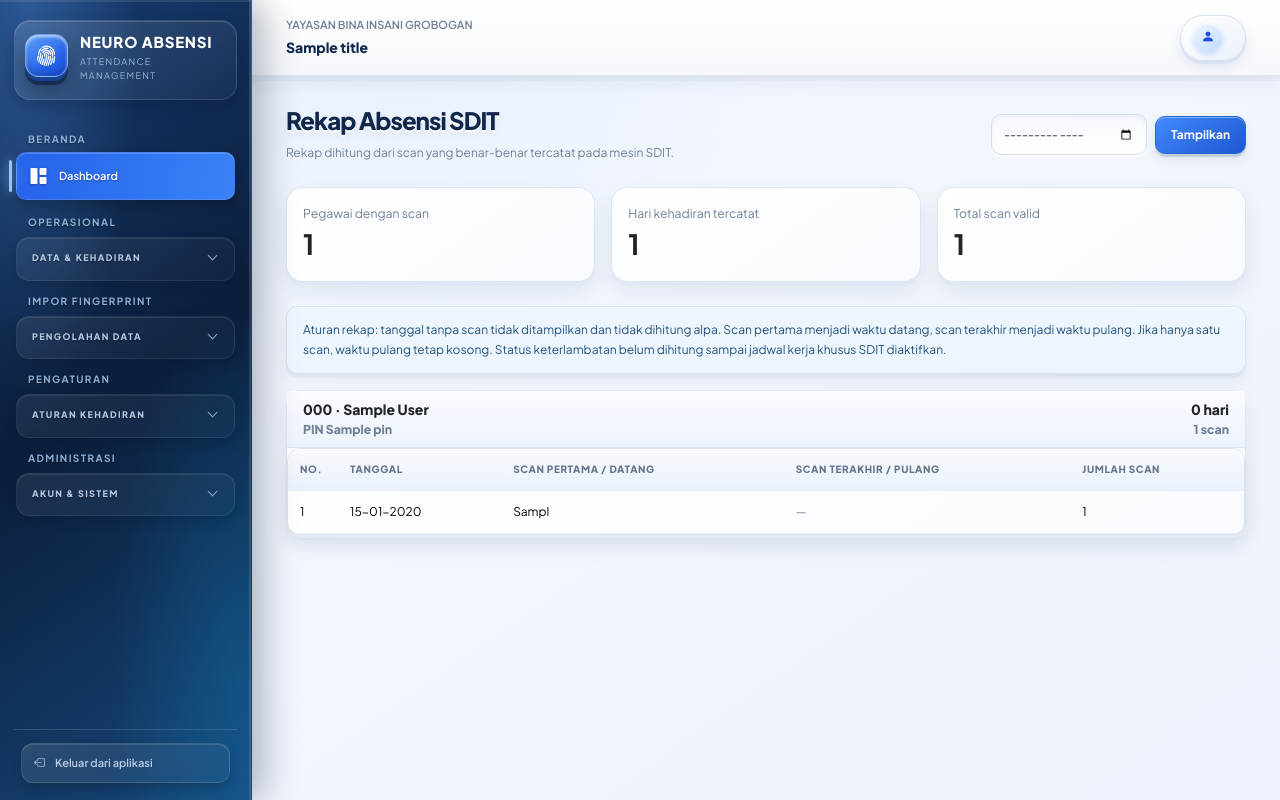
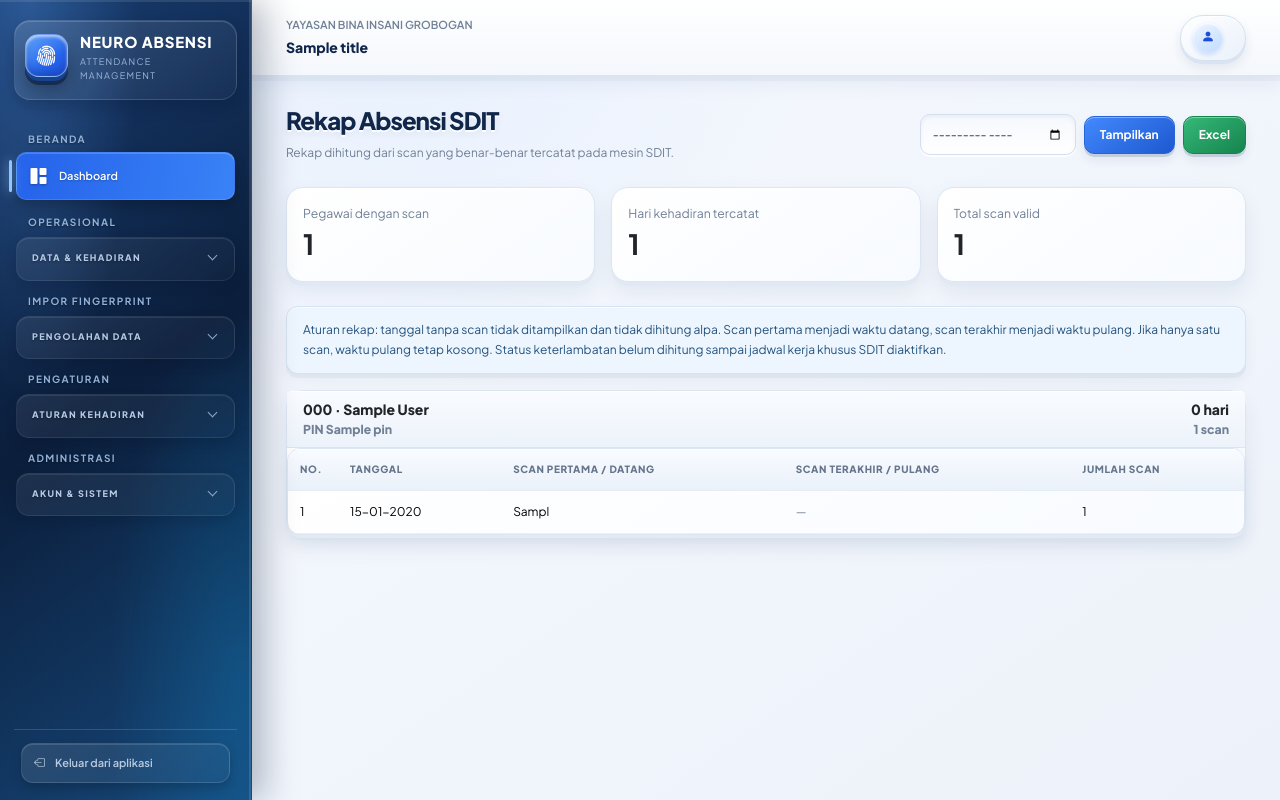
Before and after one commit to zidan121/absensi, a CodeIgniter 4 app: template app/Views/sdit/recap.php in a window 1280 px wide. Run offline with PHP 8.4 and a stand-in for CodeIgniter, Linux system fonts and the light colour scheme; the template is opened without the code that fills it: most values are stand-ins (such as "Sample title", 1, 10 or a date in 2020); data that the repository does not hold is empty; some libraries are stand-ins or nearby versions.

Commit message:
Add Excel button to original SDIT monthly recap header

```diff
--- a/app/Views/sdit/recap.php
+++ b/app/Views/sdit/recap.php
@@ -4,7 +4,7 @@
     <div><h1>Rekap Absensi SDIT</h1><p class="text-secondary mb-0">Rekap dihitung dari scan yang benar-benar tercatat pada mesin SDIT.</p></div>
     <form method="get" class="d-flex align-items-center gap-2">
         <input type="month" name="bulan" class="form-control" value="<?= esc($month) ?>">
-        <button class="btn btn-primary">Tampilkan</button>
+        <button class="btn btn-primary">Tampilkan</button><a class="btn btn-success" href="/sdit/rekap/export?bulan=<?= esc($month) ?>">Excel</a>
     </form>
 </div>
 <div class="row g-3 mb-4">
```
